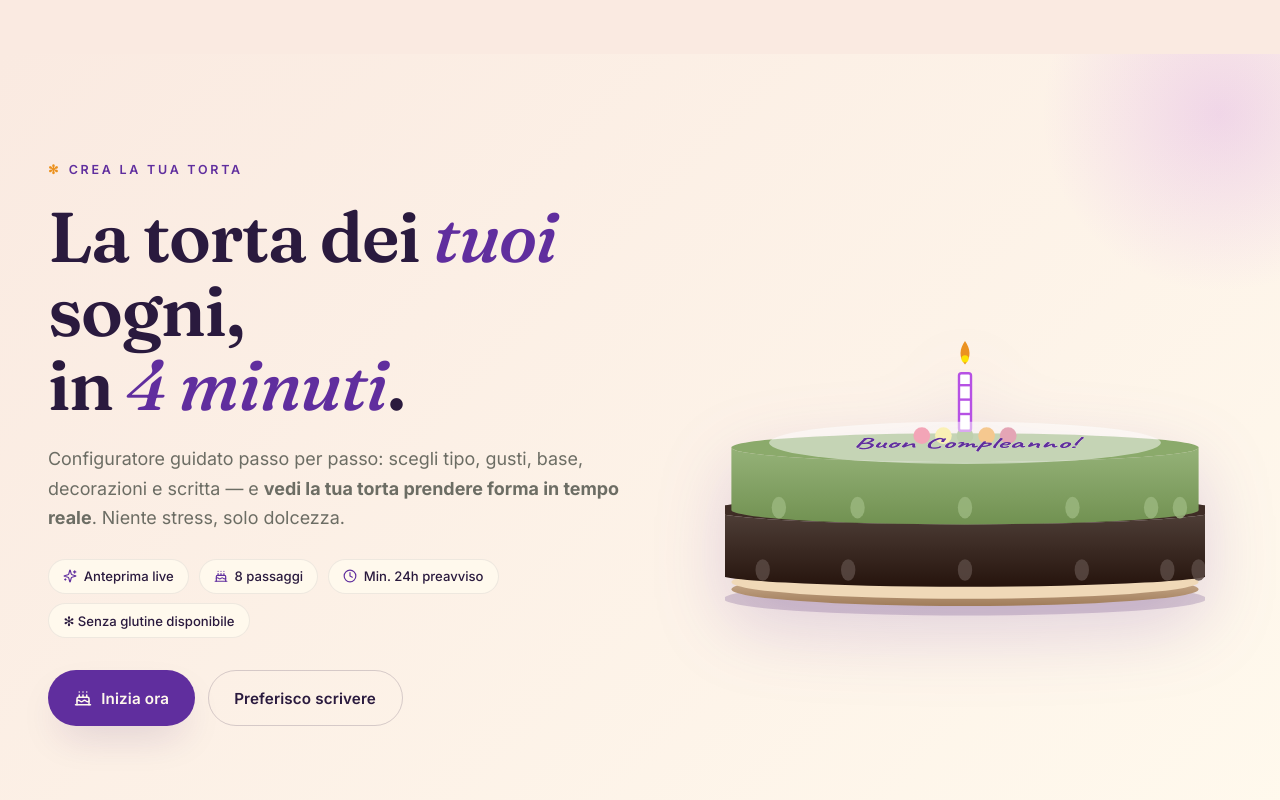
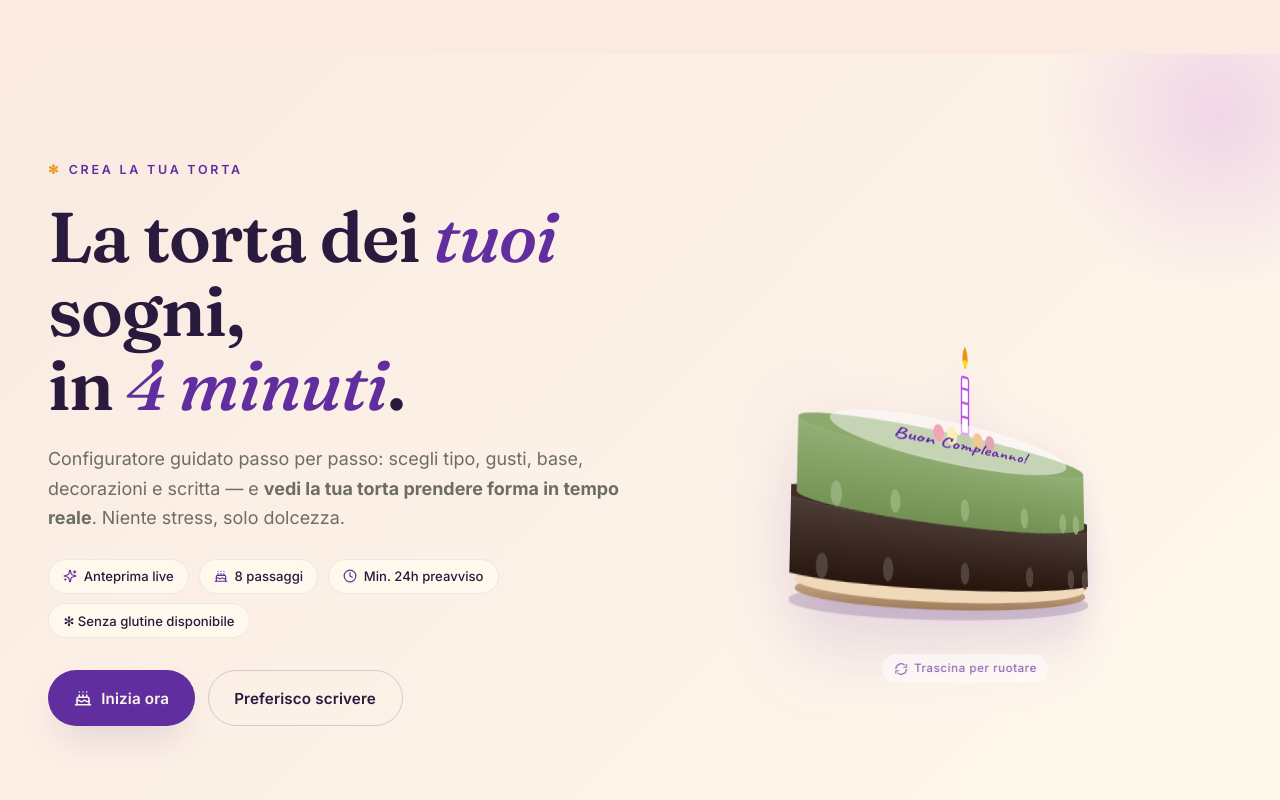
Before and after one commit to saminaceur92/gelateria-punto-g, a React (Vite) app: page / in a window 1280 px wide. Shown: the part 4056-4856 px from the top of the page. Built offline with nearby package versions, Linux system fonts and the light colour scheme.

Commit message:
feat(configuratore): torta 3D ruotabile con drag + autorotate

```diff
--- a/src/components/CakeCTA.jsx
+++ b/src/components/CakeCTA.jsx
@@ -60,21 +60,7 @@ export default function CakeCTA({ onOpen }) {
           transition={{ ...reveal.transition, delay: 0.2 }}
           className="cake-cta-visual"
         >
-          {/* Preview demo cliccabile */}
-          <button
-            onClick={onOpen}
-            aria-label="Apri il configuratore torte"
-            style={{
-              width: '100%',
-              height: '100%',
-              background: 'transparent',
-              border: 'none',
-              cursor: 'pointer',
-              padding: 0,
-            }}
-          >
-            <CakePreview config={demoConfig} />
-          </button>
+          <CakePreview config={demoConfig} />
         </motion.div>
       </div>
     </section>
--- a/src/components/CakePreview.jsx
+++ b/src/components/CakePreview.jsx
@@ -1,3 +1,4 @@
+import { useEffect, useRef, useState } from 'react';
 import { motion } from 'framer-motion';
 
 /**
@@ -8,8 +9,9 @@ import { motion } from 'framer-motion';
  * - Decorazione → topping
  * - Scritta → testo sopra
  * - Candelina → fiamma animata
+ * - Drag per ruotare 360° + autorotate quando idle
  */
-export default function CakePreview({ config }) {
+export default function CakePreview({ config, interactive = true }) {
   const {
     type = 'semifreddo',
     sizeId = '8',
@@ -38,7 +40,62 @@ export default function CakePreview({ config }) {
   const layerH = 52;
   const baseW = 230 * scale;
 
+  // === Rotazione 3D (drag + autorotate) ===
+  const [rotY, setRotY] = useState(-15);
+  const dragRef = useRef({ active: false, lastX: 0, lastT: 0, lastUserAt: Date.now(), velocity: 0 });
+  const wrapperRef = useRef(null);
+
+  // Autorotate: se l'utente non interagisce da >2.5s, ruota lentamente
+  useEffect(() => {
+    if (!interactive) return;
+    let raf;
+    const tick = () => {
+      const now = Date.now();
+      if (!dragRef.current.active && now - dragRef.current.lastUserAt > 2500) {
+        setRotY((r) => r + 0.25);
+      }
+      raf = requestAnimationFrame(tick);
+    };
+    raf = requestAnimationFrame(tick);
+    return () => cancelAnimationFrame(raf);
+  }, [interactive]);
+
+  const onPointerDown = (e) => {
+    if (!interactive) return;
+    e.currentTarget.setPointerCapture?.(e.pointerId);
+    dragRef.current.active = true;
+    dragRef.current.lastX = e.clientX;
+    dragRef.current.lastT = Date.now();
+    dragRef.current.lastUserAt = Date.now();
+  };
+  const onPointerMove = (e) => {
+    if (!dragRef.current.active) return;
+    const dx = e.clientX - dragRef.current.lastX;
+    setRotY((r) => r + dx * 0.6);
+    dragRef.current.lastX = e.clientX;
+    dragRef.current.lastT = Date.now();
+    dragRef.current.lastUserAt = Date.now();
+  };
+  const onPointerUp = () => {
+    dragRef.current.active = false;
+    dragRef.current.lastUserAt = Date.now();
+  };
+
   return (
+    <div
+      ref={wrapperRef}
+      className={`cake-3d ${interactive ? 'interactive' : ''}`}
+      onPointerDown={onPointerDown}
+      onPointerMove={onPointerMove}
+      onPointerUp={onPointerUp}
+      onPointerCancel={onPointerUp}
+      onPointerLeave={onPointerUp}
+      style={{ touchAction: 'none' }}
+    >
+      <div
+        className="cake-3d-inner"
+        style={{ transform: `rotateX(8deg) rotateY(${rotY}deg)` }}
+      >
         <motion.svg
           viewBox="0 0 400 400"
           width="100%"
@@ -186,6 +243,17 @@ export default function CakePreview({ config }) {
         );
       })()}
         </motion.svg>
+      </div>
+      {interactive && (
+        <div className="cake-3d-hint" aria-hidden="true">
+          <svg width="14" height="14" viewBox="0 0 24 24" fill="none" stroke="currentColor" strokeWidth="2">
+            <path d="M3 12a9 9 0 0 1 15-6.7" /><path d="M21 4v5h-5" />
+            <path d="M21 12a9 9 0 0 1-15 6.7" /><path d="M3 20v-5h5" />
+          </svg>
+          Trascina per ruotare
+        </div>
+      )}
+    </div>
   );
 }
 
--- a/src/styles/configurator.css
+++ b/src/styles/configurator.css
@@ -226,6 +226,48 @@
 
 @media (max-width: 900px) {
   .cfg-preview-stage { max-width: 240px; }
+}
+
+/* 3D rotating cake */
+.cake-3d {
+  width: 100%;
+  height: 100%;
+  perspective: 1100px;
+  perspective-origin: 50% 55%;
+  position: relative;
+  cursor: default;
+}
+
+.cake-3d.interactive { cursor: grab; }
+.cake-3d.interactive:active { cursor: grabbing; }
+
+.cake-3d-inner {
+  width: 100%;
+  height: 100%;
+  transform-style: preserve-3d;
+  transition: transform 0.05s linear;
+  will-change: transform;
+}
+
+.cake-3d-hint {
+  position: absolute;
+  bottom: -2px;
+  left: 50%;
+  transform: translateX(-50%);
+  display: inline-flex;
+  align-items: center;
+  gap: 0.4rem;
+  font-size: 0.72rem;
+  font-weight: 500;
+  letter-spacing: 0.05em;
+  color: var(--violet-deep);
+  background: rgba(255,255,255,0.7);
+  backdrop-filter: blur(6px);
+  padding: 0.35rem 0.7rem;
+  border-radius: 999px;
+  pointer-events: none;
+  opacity: 0.7;
+  white-space: nowrap;
 }
 
 .cfg-preview-info {
```
Lines whose indentation alone changed are shown as unchanged.
